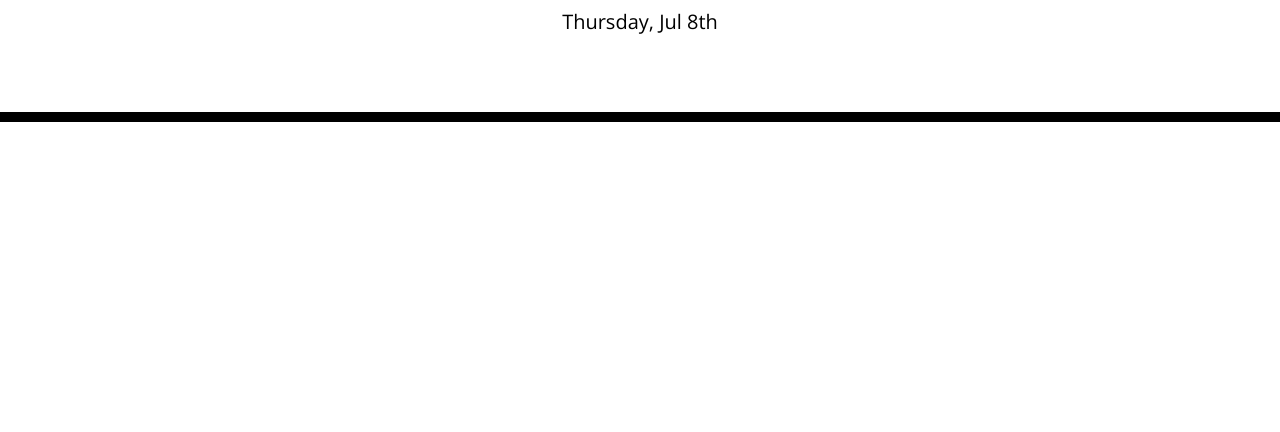
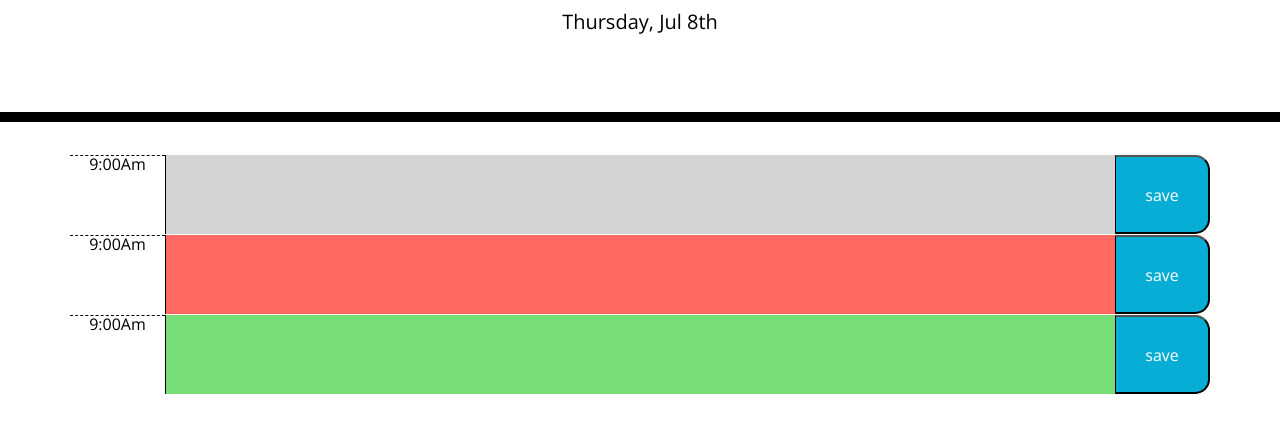
Before and after one commit to rashir01/PlanYourDay, a plain HTML site: page develop/index.html in a window 1280 px wide. Shown: the part 182-614 px from the top of the page. Drawn offline with nearby package versions, Linux system fonts and the light colour scheme.

Commit message:
fixed hover button issue. added rows to the table manually in the html and configured column widths

```diff
--- a/develop/index.html
+++ b/develop/index.html
@@ -29,7 +29,22 @@
       <p id="currentDay" class="lead"></p>
     </header>
     <div class="container">
-      <!-- Timeblocks go here -->
+      <div class="time-block row past">
+        <div class="hour col-lg-1">9:00Am</div>
+        <textarea class="col-lg-10"></textarea>
+        <button class="saveBtn col-lg-1">save</button>
+      </div>
+      <div class="time-block row present">
+        <div class="hour col-lg-1">9:00Am</div>
+        <textarea class="col-lg-10"></textarea>
+        <button class="saveBtn col-lg-1">save</button>
+      </div>
+        <div class="time-block row future">
+          <div class="hour col-lg-1">9:00Am</div>
+          <textarea class="col-lg-10"></textarea>
+          <button class="saveBtn col-lg-1">save</button>
+        </div>
+    <!-- Timeblocks go here -->
     </div>
 
     <script src="https://cdnjs.cloudflare.com/ajax/libs/jquery/3.2.1/jquery.min.js"></script>
--- a/develop/script.js
+++ b/develop/script.js
@@ -6,6 +6,8 @@ display save button
 handle save button
 handle refresh
 */
+
+//TODO: get element using jquery
 const currentDayEl = document.getElementById("currentDay");
 
 currentDayEl.textContent = moment().format("dddd, MMM Do");
--- a/develop/style.css
+++ b/develop/style.css
@@ -65,7 +65,9 @@ textarea {
   color: white;
 }
 
-.saveBtn i:hover {
+/*this line was modified to make the hover work */
+/* .saveBtn i:hover { */
+.saveBtn:hover {
   font-size: 20px;
   transition: all 0.3s ease-in-out;
 }
```
